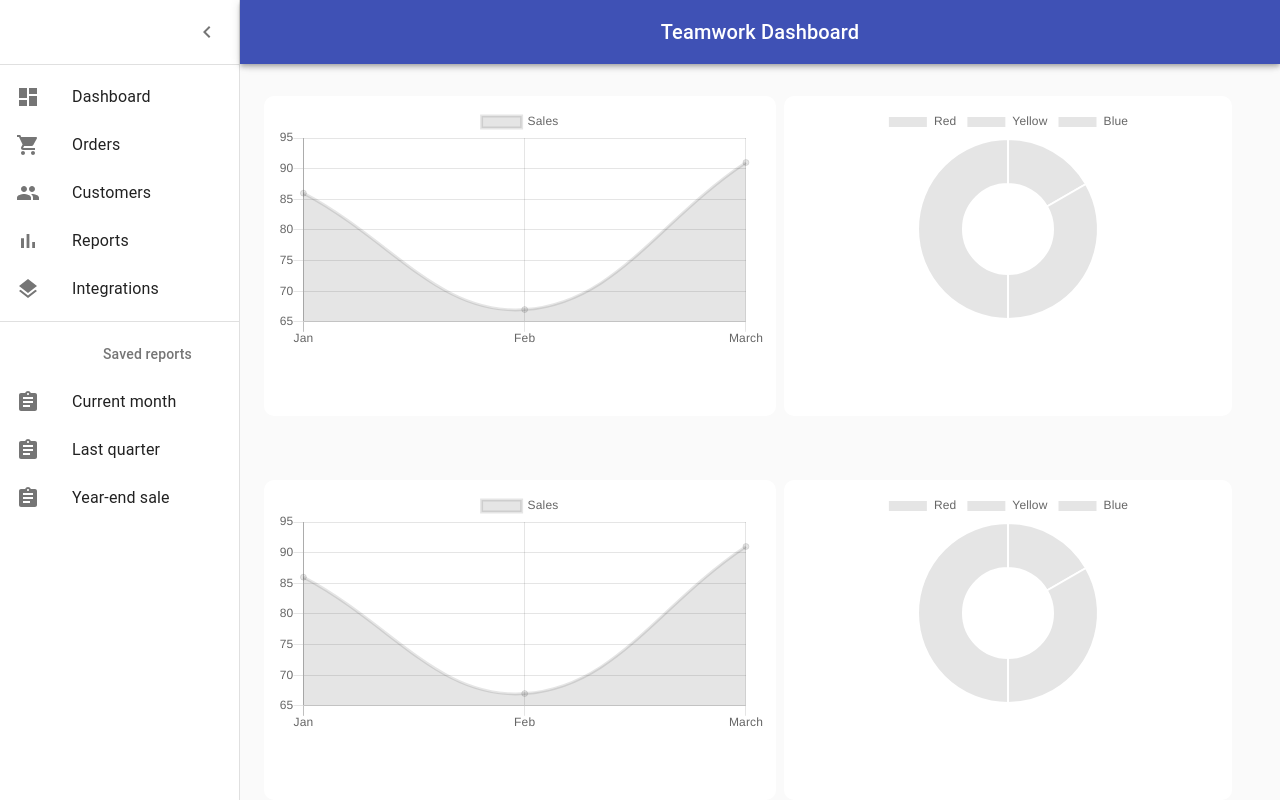
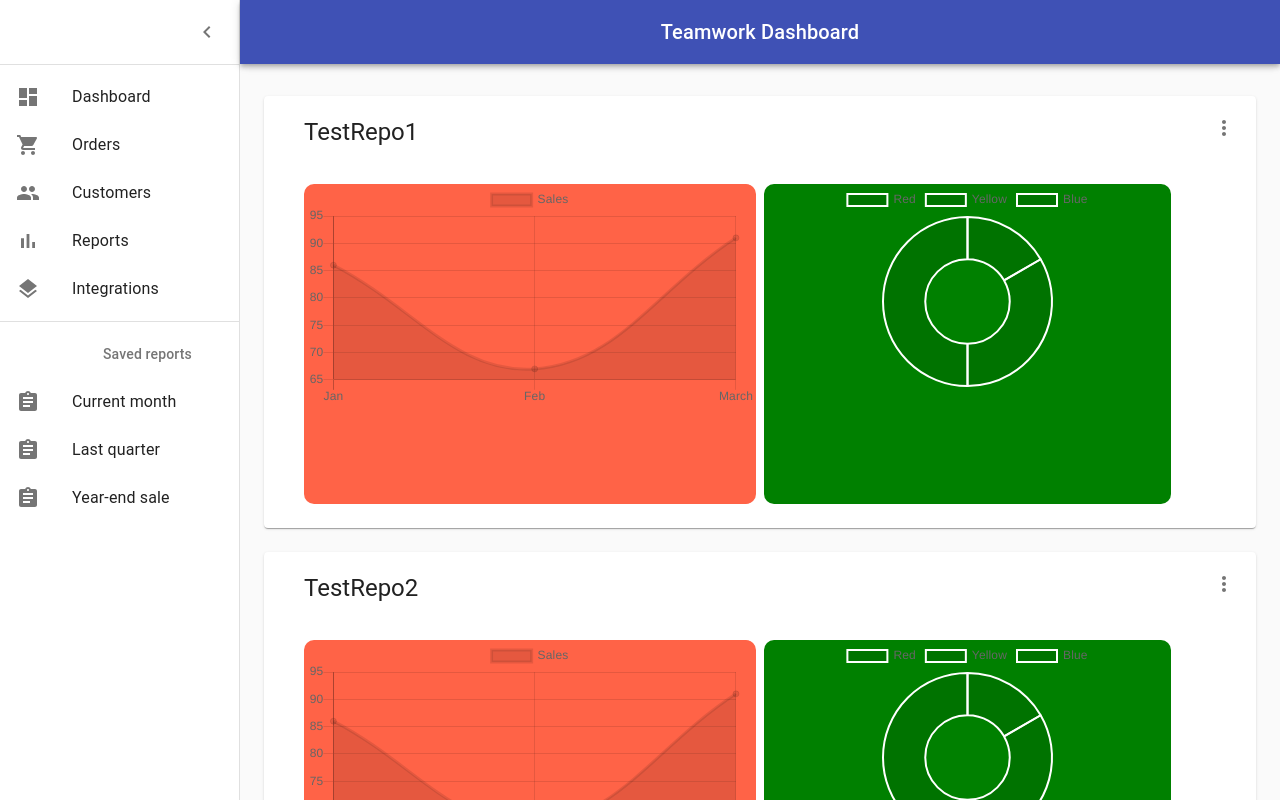
Before and after one commit to jeffkirker/mock-dashboard, a React (Create React App) app: page / in a window 1280 px wide. Built offline with nearby package versions, Linux system fonts and the light colour scheme.

Commit message:
Display works but does not scale properly

```diff
--- a/src/App.js
+++ b/src/App.js
@@ -1,7 +1,6 @@
 import React, { Component } from 'react';
 import Dashboard from './components/Dashboard/Dashboard';
 import './App.css';
-import SummaryDashboard from './components/SummaryDashboard/SummaryDashboard';
 
 class App extends Component {
   //TODO: Create function that fetches repositories
@@ -10,6 +9,7 @@ class App extends Component {
     repositories: [
       { name: 'TestRepo1' },
       { name: 'TestRepo2' },
+      { name: 'TestRepo3' },
       { name: 'TestRepo3' }
     ],
     showSummary: true
--- a/src/components/Charts/DonutTest.js
+++ b/src/components/Charts/DonutTest.js
@@ -2,7 +2,7 @@ import React, { Component } from 'react'
 import Chart from "chart.js";
 import classes from "./DoughnutChart.module.css";
 
-export default class LineGraph extends Component {
+export default class DonutGraph extends Component {
     chartRef = React.createRef();
 
     componentDidMount() {
--- a/src/components/Charts/DoughnutChart.module.css
+++ b/src/components/Charts/DoughnutChart.module.css
@@ -1,8 +1,8 @@
 .graphContainer {
-    width: 35vw;
+    width: 90%;
     height: 40vh;
-    background: white;
-    padding: 10px 10px 10px 10px;
+    background: green;
+    /* padding: 10px 10px 10px 10px; */
     border-radius: 10px;
 }
 
--- a/src/components/Charts/LineGraph.module.css
+++ b/src/components/Charts/LineGraph.module.css
@@ -1,8 +1,8 @@
 .graphContainer {
-    width: 40vw;
+    width: 100%;
     height: 40vh;
-    background: white;
-    padding: 10px 10px 10px 10px;
+    background: tomato;
+    /* padding: 10px 10px 10px 10px; */
     border-radius: 10px;
     /* -webkit-box-shadow: 0px 10px 0px -5px rgba(0,0,0,0.3);
     -moz-box-shadow: 0px 10px 0px -5px rgba(0,0,0,0.3);
--- a/src/components/Dashboard/Dashboard.js
+++ b/src/components/Dashboard/Dashboard.js
@@ -9,10 +9,10 @@ import List from '@material-ui/core/List';
 import Typography from '@material-ui/core/Typography';
 import Divider from '@material-ui/core/Divider';
 import IconButton from '@material-ui/core/IconButton';
-import Link from '@material-ui/core/Link';
 import MenuIcon from '@material-ui/icons/Menu';
 import ChevronLeftIcon from '@material-ui/icons/ChevronLeft';
 import { mainListItems, secondaryListItems } from '../listItems';
+import Container from '@material-ui/core/Container';
 
 import SummaryDashboard from '../SummaryDashboard/SummaryDashboard';
 
@@ -150,12 +150,13 @@ export default function Dashboard(props) {
       </Drawer>
 
       {/* This is the grid that displays the actual graphs */}
-      <div className="App">
-        <main className={classes.content}>
-          <div className={classes.appBarSpacer} />
+      <main className={classes.content}>
+        <div className={classes.appBarSpacer} />
+        <Container maxWidth="lg" className={classes.container}>
           <SummaryDashboard repositories={props.repositories} />
-        </main>
-      </div>
+        </Container>
+      </main>
     </div>
+
   );
 }
--- a/src/components/SummaryDashboard/SummaryDashboard.css
+++ b/src/components/SummaryDashboard/SummaryDashboard.css
@@ -0,0 +1,3 @@
+.root {
+    width: 100%;
+}
--- a/src/components/SummaryDashboard/SummaryDashboard.js
+++ b/src/components/SummaryDashboard/SummaryDashboard.js
@@ -1,23 +1,14 @@
 import SummaryStats from './SummaryStats/SummaryStats';
 import React, { Component } from 'react'
 import { makeStyles } from '@material-ui/core/styles';
-
-// const useStyles = makeStyles(theme => ({
-
-//     appBarSpacer: theme.mixins.toolbar,
-//     content: {
-//         flexGrow: 1,
-//         height: '100vh',
-//         overflow: 'auto',
-//     },
-// }));
+import SummaryCard from './SummaryStats/SummaryStatsCard'
 
 class SummaryDashboard extends Component {
-    // const classes = useStyles();
+
 
     render() {
         return this.props.repositories.map((repo) => {
-            return <SummaryStats name={repo.name}/>
+            return <SummaryCard name={repo.name}/>
         });
     }
 }
--- a/src/components/SummaryDashboard/SummaryStats/SummaryStats.js
+++ b/src/components/SummaryDashboard/SummaryStats/SummaryStats.js
@@ -1,7 +1,4 @@
-import React, { Component } from 'react'
-import Paper from '@material-ui/core/Paper';
-import classes from './SummaryStats.css'
-import Deposits from '../../Deposits';
+import React from 'react'
 import Grid from '@material-ui/core/Grid';
 import clsx from 'clsx';
 import { makeStyles } from '@material-ui/core/styles';
@@ -10,38 +7,44 @@ import ChartTest from '../../Charts/ChartTest';
 import DonutTest from '../../Charts/DonutTest';
 
 const useStyles = makeStyles(theme => ({
-  root: {
+  // root: {
+  //   flexGrow: 1,
+  // },
+
+  line: {
+    flexGrow: 2,
+  },
+  donut: {
     flexGrow: 1,
   },
   container: {
-    paddingTop: theme.spacing(4),
-    paddingBottom: theme.spacing(4),
+    // paddingTop: theme.spacing(4),
+    // paddingBottom: theme.spacing(4),
   },
   paper: {
     padding: theme.spacing(2),
-    display: 'flex',
+    // display: 'flex',
     overflow: 'auto',
-    flexDirection: 'column',
+    // flexDirection: 'column',
   },
   fixedHeight: {
-    height: 240,
+    // height: 240,
   },
 }));
 
 
-const SummaryStats = () => {
+const SummaryStats = (props) => {
     const classes = useStyles();
-    const fixedHeightPaper = clsx(classes.paper, classes.fixedHeight);
 
     return (
         <Container maxWidth="lg" className={classes.container}>
-          <Grid container className={classes.root} spacing={6}>
-              <Grid item xs={6}>
+          <Grid container spacing={1}>
+              <Grid item xs={12} sm={6} className={classes.line}>
                 {/* <Paper className={fixedHeightPaper}> */}
                   <ChartTest />
                 {/* </Paper> */}
               </Grid>
-                <Grid item xs>
+                <Grid item xs className={classes.donut}>
                   {/* <Paper className={fixedHeightPaper}> */}
                     <DonutTest />
                   {/* </Paper> */}
--- /dev/null
+++ b/src/components/SummaryDashboard/SummaryStats/SummaryStatsCard.js
@@ -0,0 +1,69 @@
+import React from 'react';
+import { makeStyles } from '@material-ui/core/styles';
+import Box from '@material-ui/core/Box';
+import Card from '@material-ui/core/Card';
+import CardActionArea from '@material-ui/core/CardActionArea';
+import CardActions from '@material-ui/core/CardActions';
+import CardContent from '@material-ui/core/CardContent';
+import CardMedia from '@material-ui/core/CardMedia';
+import Button from '@material-ui/core/Button';
+import Typography from '@material-ui/core/Typography';
+import SummaryStats from './SummaryStats'
+import IconButton from '@material-ui/core/IconButton';
+import CardHeader from '@material-ui/core/CardHeader';
+import MoreVertIcon from '@material-ui/icons/MoreVert';
+import ChartTest from '../../Charts/ChartTest';
+import DonutTest from '../../Charts/DonutTest';
+
+const useStyles = makeStyles({
+  root: {
+    minWidth: 345,
+  },
+  header: {
+      textAlign: 'left',
+      paddingLeft: '40px',
+  }
+});
+
+var cardStyle = {
+    display: 'block',
+    width: '100%',
+    // transitionDuration: '0.3s',
+    // height: '30vw',
+    marginBottom: '24px'
+}
+
+export default function SummaryCard(props) {
+  const classes = useStyles();
+
+  return (
+    <div style={{ width: '100%' }}>
+      {/* <Box display="flex" flexDirection="row" p={1} m={1} bgcolor="background.paper">
+        <Box flexGrow={2} p={1} bgcolor="grey.300">
+          <ChartTest />
+        </Box>
+        <Box flexGrow={1} p={1} bgcolor="grey.300">
+          <DonutTest/>
+        </Box>
+      </Box> */}
+      <Card className={classes.root} style={cardStyle}>
+
+      <CardHeader
+        className={classes.header}
+        action={
+          <IconButton aria-label="settings">
+            <MoreVertIcon />
+          </IconButton>
+        }
+        title={props.name}
+
+      />
+
+        <CardContent>
+            <SummaryStats />
+        </CardContent>
+    </Card>
+    </div>
+
+  );
+}
```
Also changed, not shown: src/test.js (added).
